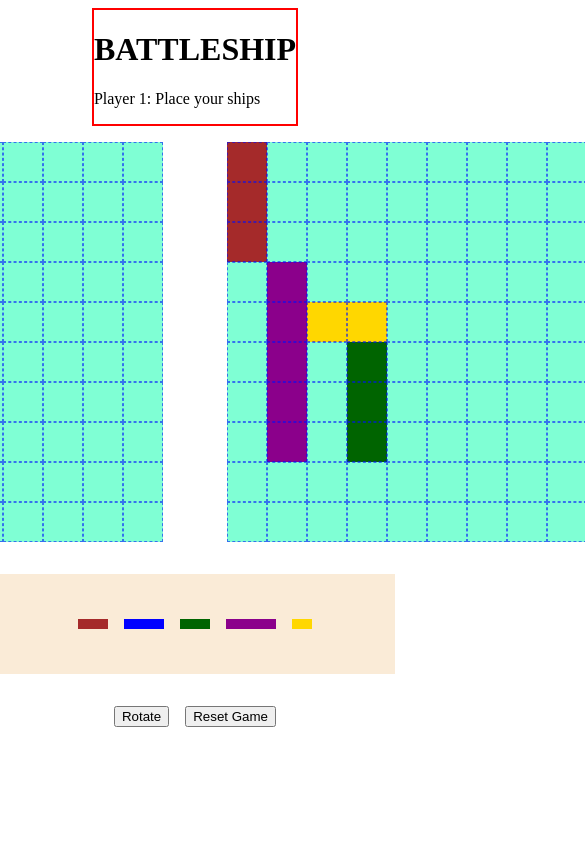
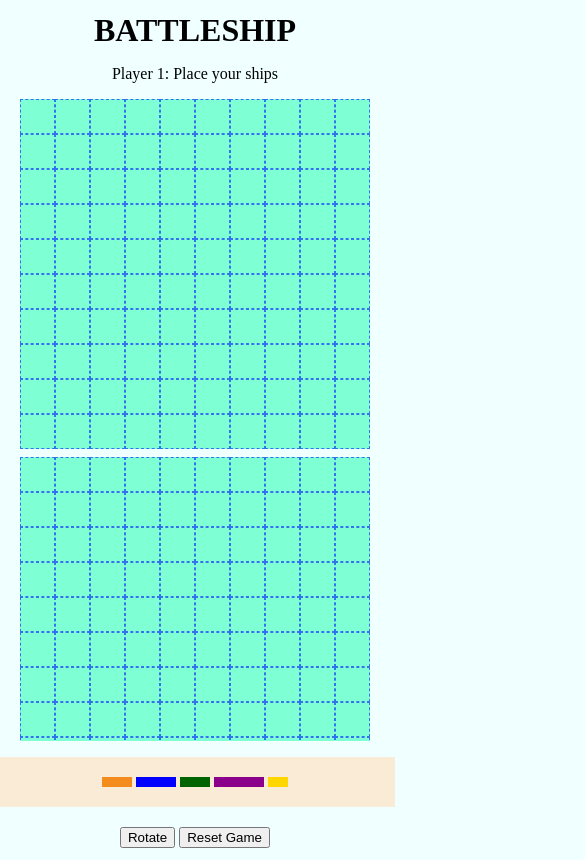
Before and after one commit to maxitomix/TOP_Battleships2, a website built with webpack: page dist/index.html in a window 390 px wide. Shown: the top 860 px of the page, 585 px wide, since content can reach past the window. Built offline with Linux system fonts and the light colour scheme.

Commit message:
done. Battleship 1.0

```diff
--- a/src/index.js
+++ b/src/index.js
@@ -164,6 +164,10 @@ function Gameboard(name){
 
                 cell.dataset.content = name;
                 cell.classList.add(name);
+
+                if (grid.dataset.player === 'player2') {
+                    cell.classList.add('player2');
+                }
             }
 
 
@@ -281,6 +285,7 @@ function cellClickLogic(cell){
             cell.classList.add('miss')
             info.textContent = 'Miss...'
             blinkElement(info)
+            blinkElement(cell)
             console.log('Miss...')
             switchPlayer()
         }
@@ -304,6 +309,7 @@ function cellClickLogic(cell){
                 console.log(`Its a HIT! You sank a ${ship.name}`)
                 info.style.fontSize = '2rem';
                 blinkElement(info)
+                blinkElement(cell)
                 currentPlayer.ships = currentPlayer.ships.filter(x => x.name !== ship.name)
                 console.log(currentPlayer.ships)
 
@@ -320,6 +326,7 @@ function cellClickLogic(cell){
                 info.textContent = 'Its a HIT!'
                 console.log('Its a HIT!')
                 blinkElement(info)
+                blinkElement(cell)
                 switchPlayer()
 
             }
@@ -460,7 +467,10 @@ function randomShoot(){
 
     if (!RandomShotTracker.includes(randomCell)){
         RandomShotTracker.push(randomCell)
-        cellClickLogic(randomCell)}
+        cellClickLogic(randomCell)
+    }else{
+        randomShoot()
+    }
 }
 
 
@@ -484,6 +494,7 @@ function game(){
     displayRoster();
     displayControls();
 
+    currentPlayer = player2
     placeShipsRandom(currentPlayer)
 
 
--- a/src/style.css
+++ b/src/style.css
@@ -1,17 +1,22 @@
+
 .header{
-    border: 2px solid red;
+    width: 100vw;
+    text-align: center;
+    align-items: center;
 }
 
-.hello {
-    color: red;
+h1{
+    font-size: xx-large;
 }
 
+
 body{
-    height: 100%;
+    height: 100vh;
     display: flex;
     flex-direction: column;
     align-items: center;
     justify-content: space-around;
+    background-color: azure
 }
 
 .grid{
@@ -89,18 +94,21 @@ body{
 
 
 
+
 .destroyer-roster{
     width: 30px;
     height: 10px;
+    cursor: pointer;
 }
 
 .destroyer{
-    background-color: brown
+    background-color: rgb(243, 140, 29)
 }
 
 .battleship-roster{
     width: 40px;
     height: 10px;
+    cursor: pointer;
 }
 
 .battleship{
@@ -110,6 +118,7 @@ body{
 .submarine-roster{
     width: 30px;
     height: 10px;
+
 }
 
 .submarine{
@@ -118,6 +127,7 @@ body{
 .carrier-roster{
     width: 50px;
     height: 10px;
+    cursor: pointer;
 }
 
 .carrier{
@@ -127,6 +137,8 @@ body{
 .tug-roster{
     width: 20px;
     height: 10px;
+    cursor: pointer;
+
 }
 
 .tug{
@@ -140,6 +152,52 @@ body{
     animation: blinker 1s linear infinite;
 }
 
+.player2{
+    background-color: aquamarine;
+}
+
 @keyframes blinker {
     75% { opacity: 0; }
 }
+
+
+@media (max-width: 900px) {
+
+    .container{
+
+        flex-wrap: wrap;
+        gap: .5rem;
+        align-items: center;
+        justify-content: center;
+        overflow: auto;
+        margin: 0;
+    }
+
+    .roster .roster-area{
+        width: 400px;
+        height: 50px;
+        background-color:antiquewhite;
+        display: flex;
+        /* flex-direction: column; */
+        align-items: center;
+        justify-content: center;
+        gap: .25rem;
+        margin: none;
+    }
+
+    .controls{
+
+        margin: .25rem;
+        gap: .25rem;
+    }
+
+    .grid{
+        width: 350px;
+        height: 350px;
+    }
+
+    h1{
+        margin: .25rem;
+    }
+
+}
```
Also changed, not shown: dist/main.js.
